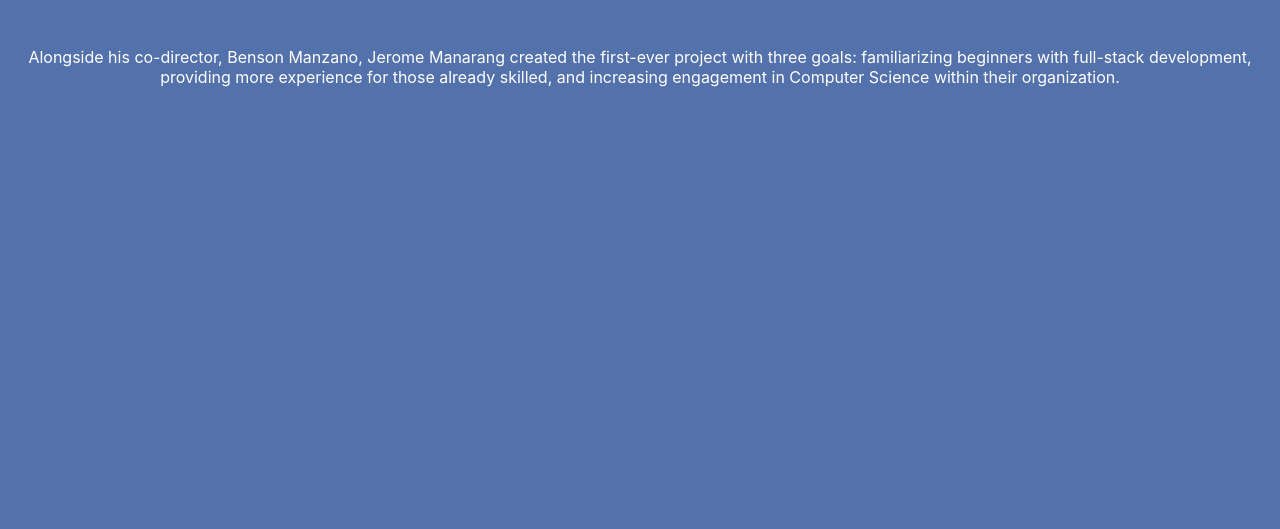
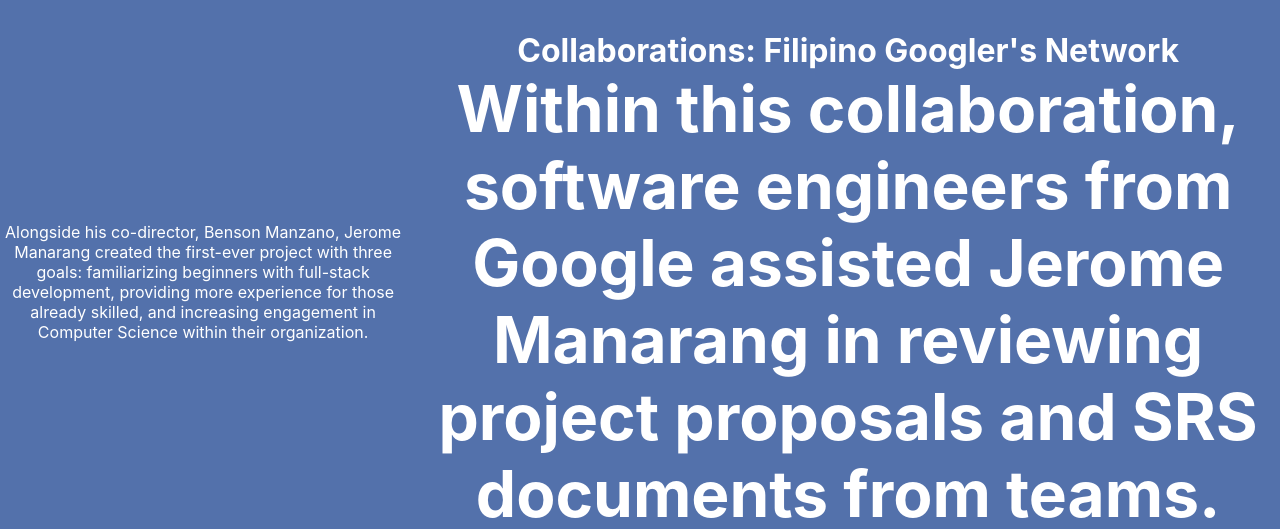
Before and after one commit to jerome-manarang/portfolio, a React (Create React App) app: page /ICSProjectDirector in a window 1280 px wide. Shown: the part 929-1458 px from the top of the page. Before the commit the page ends 1032 px from the top, so only its background shows below. Built offline with nearby package versions, Linux system fonts and the light colour scheme.

Commit message:
detail added for project director, pre-css implementation

```diff
--- a/src/components/ICSProjectDirector.js
+++ b/src/components/ICSProjectDirector.js
@@ -45,6 +45,12 @@
           skilled, and increasing engagement in Computer Science within their
           organization.
         </p>
+        <h1>
+          Collaborations: Filipino Googler's Network
+          <h1> Within this collaboration, software engineers from Google assisted Jerome Manarang in reviewing
+            project proposals and SRS documents from teams.
+          </h1>
+        </h1>
       </motion.div>
     </div>
   );
```
